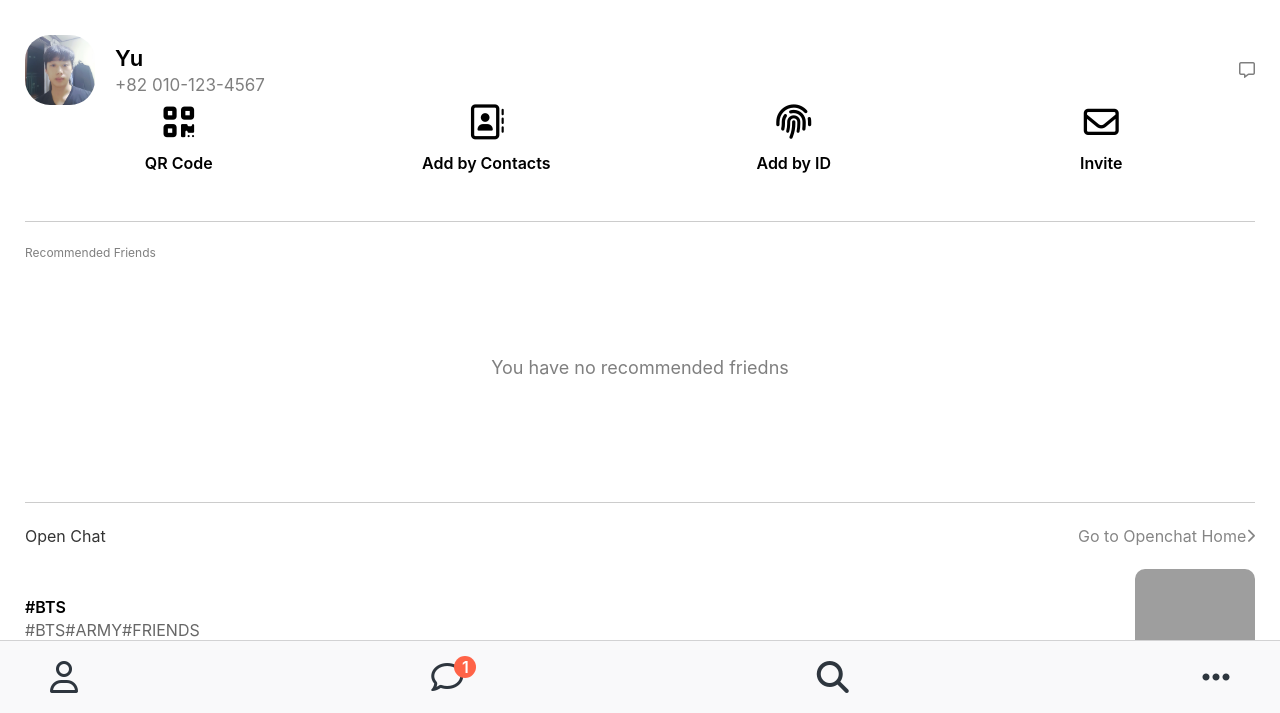
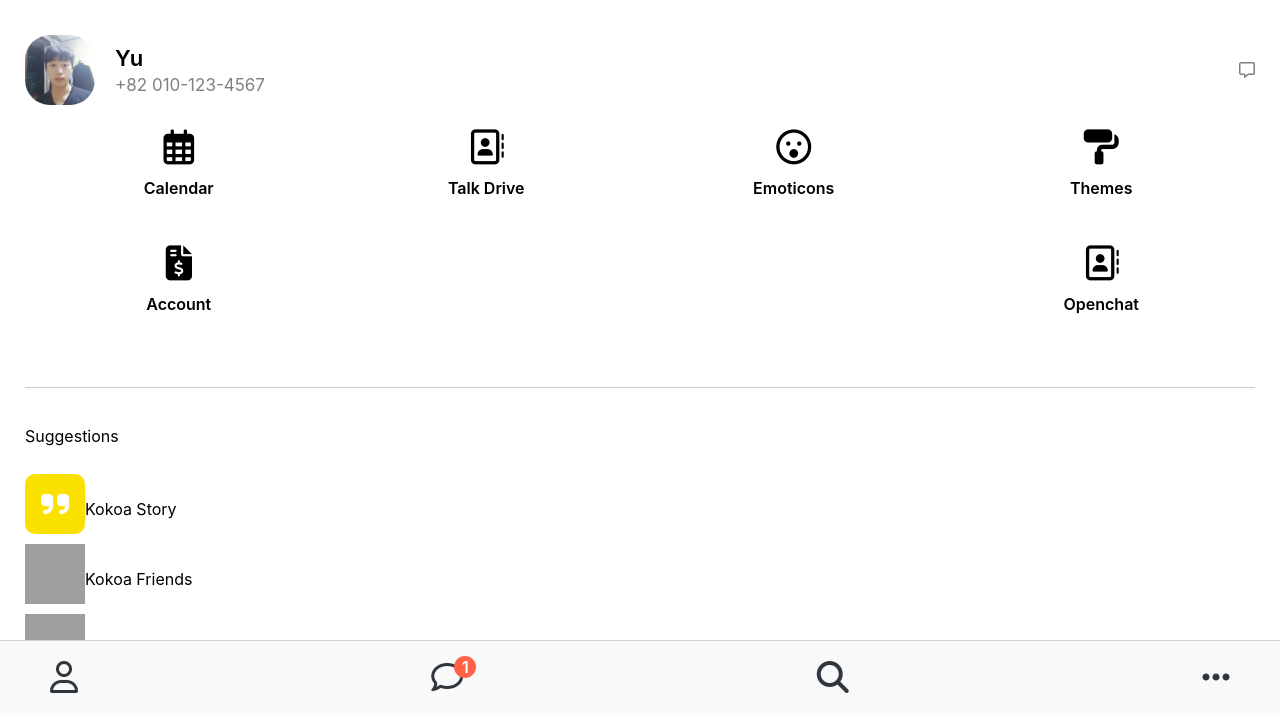
Before and after one commit to SungJaeYu/kokoa-clone-2020, a plain HTML site: page more.html in a window 1280 px wide. Shown: the part 87-800 px from the top of the page. Drawn offline with Linux system fonts and the light colour scheme; grey boxes are pictures that could not be loaded.

Commit message:
Updated More Screen

```diff
--- /dev/null
+++ b/css/components/icon-row.css
@@ -0,0 +1,23 @@
+.icon-row{
+    display: flex;
+    justify-content: space-between;
+    padding-bottom: 25px;
+    width: 100%;
+}
+
+.icon-row_icon{
+    width:25%;
+    display: flex;
+    flex-direction: column;
+    align-items: center;
+}
+
+.icon-row_icon i{
+    font-size: 35px;
+    margin-bottom: 15px;
+}
+
+.icon-row_icon span{
+    font-weight: 600;
+    text-align: center;
+}
--- a/css/screens/find.css
+++ b/css/screens/find.css
@@ -1,27 +1,3 @@
-.find-icons{
-    display: flex;
-    justify-content: space-between;
-    padding-bottom: 25px;
-    width: 100%;
-}
-
-.find-icons_icon{
-    width:25%;
-    display: flex;
-    flex-direction: column;
-    align-items: center;
-}
-
-.find-icons_icon i{
-    font-size: 35px;
-    margin-bottom: 15px;
-}
-
-.find-icons_icon span{
-    font-weight: 600;
-    text-align: center;
-}
-
 .recommended-friends{
     margin: 25px 0px;
     padding: 25px 0px;
--- /dev/null
+++ b/css/screens/more.css
@@ -0,0 +1,46 @@
+.more-screen .icon-row{
+    margin-top: 25px;
+}
+
+.more-suggestions{
+    margin-top: 50px;
+    border-top: var(--main-border);
+    padding-top: 40px;
+}
+
+.more-suggestions__title{
+    margin-bottom: 30px;
+}
+/* .more-suggestions__icons{
+    display: flex;
+    justify-content: space-between;
+} */
+
+.more-suggestions__icon{
+    margin-right: 30px;
+    display: flex;
+    justify-content: column;
+    align-items: center;
+}
+
+.more-suggestions__icon-image{
+    background-color: var(--yellow);
+    display: flex;
+    justify-content: center;
+    width: 60px;
+    height: 60px;
+    border-radius: 10px;
+    align-items: center;
+    margin-bottom: 10px;
+}
+
+.more-suggestions__icon-image i{
+    font-size: 32px;
+    color: white;
+
+}
+.more-suggestions__icon-image img
+{
+    width: 60px;
+    height: 60px;
+}
--- a/css/styles.css
+++ b/css/styles.css
@@ -7,10 +7,12 @@
 @import "components/screen-header.css";
 @import "components/user-component.css";
 @import "components/badge.css";
+@import "components/icon-row.css";
 /*Screens*/
 @import "screens/login.css";
 @import "screens/friends.css";
 @import "screens/find.css";
+@import "screens/more.css";
 
 
 body{
--- a/more.html
+++ b/more.html
@@ -35,7 +35,7 @@
         </div>
     </header>
 
-     <main class="main-screen">
+     <main class="main-screen more-screen">
         <div class="user-component">
             <div class="user-component__column">
                 <img src="img/avatar.jpg" class="user-component__avatar" />
@@ -48,27 +48,56 @@
                 <i class="far fa-comment-alt"></i>
             </div>
         </div>
-        <div class="find-icons">
-            <div class="find-icons_icon">
-                <i class="fas fa-qrcode"></i>
-                <span>QR Code</span>
+        <div class="icon-row">
+            <div class="icon-row_icon">
+                <i class="far fa-calendar-alt"></i>
+                <span>Calendar</span>
             </div>
-            <div class="find-icons_icon">
+            <div class="icon-row_icon">
                 <i class="far fa-address-book"></i>
-                <span>Add by Contacts</span>
+                <span>Talk Drive</span>
             </div>
-            <div class="find-icons_icon">
-                <i class="fas fa-fingerprint"></i>
-                <span>Add by ID</span>
+            <div class="icon-row_icon">
+                <i class="far fa-surprise"></i>
+                <span>Emoticons</span>
             </div>
-            <div class="find-icons_icon">
-                <i class="far fa-envelope"></i>
-                <span>Invite</span>
+            <div class="icon-row_icon">
+                <i class="fas fa-paint-roller"></i>
+                <span>Themes</span>
             </div>
         </div>
-        <div class="recommended-friends">
-            <h6 class="recommended-friends__title">Recommended Friends</h6>
-            <span>You have no recommended friedns</span>
+        <div class="icon-row">
+            <div class="icon-row_icon">
+                <i class="fas fa-file-invoice-dollar"></i>
+                <span>Account</span>
+            </div>
+            <div class="icon-row_icon">
+                <i class="far fa-address-book"></i>
+                <span>Openchat</span>
+            </div>
+        </div>
+        <div class="more-suggestions">
+            <h6 class="more-suggestions__title">Suggestions</h6>
+            <div class="more-suggestions__icons">
+                <div class="more-suggestions__icon">
+                    <div class="more-suggestions__icon-image">
+                        <i class="fas fa-quote-right"></i>
+                    </div>
+                    <span class="more-suggestions__icon-text">Kokoa Story</span>
+                </div>
+                <div class="more-suggestions__icon">
+                    <div class="more-suggestions__icon-image">
+                        <img src="https://encrypted-tbn0.gstatic.com/images?q=tbn%3AANd9GcSsodtCpCa1DK7qzq4YSCcreqWwVyjD9GVMFg&usqp=CAU"/>
+                    </div>
+                    <span class="more-suggestions__icon-text">Kokoa Friends</span>
+                </div>
+                <div class="more-suggestions__icon">
+                    <div class="more-suggestions__icon-image">
+                        <img src="https://platum.kr/wp-content/uploads/2015/11/kakao.jpeg" />
+                    </div>
+                    <span class="more-suggestions__icon-text">Kokoa Game</span>
+                </div>
+            </div>
         </div>
 
         <div class="open-chat">
```
Also changed, not shown: find.html (+5 -5 lines).
